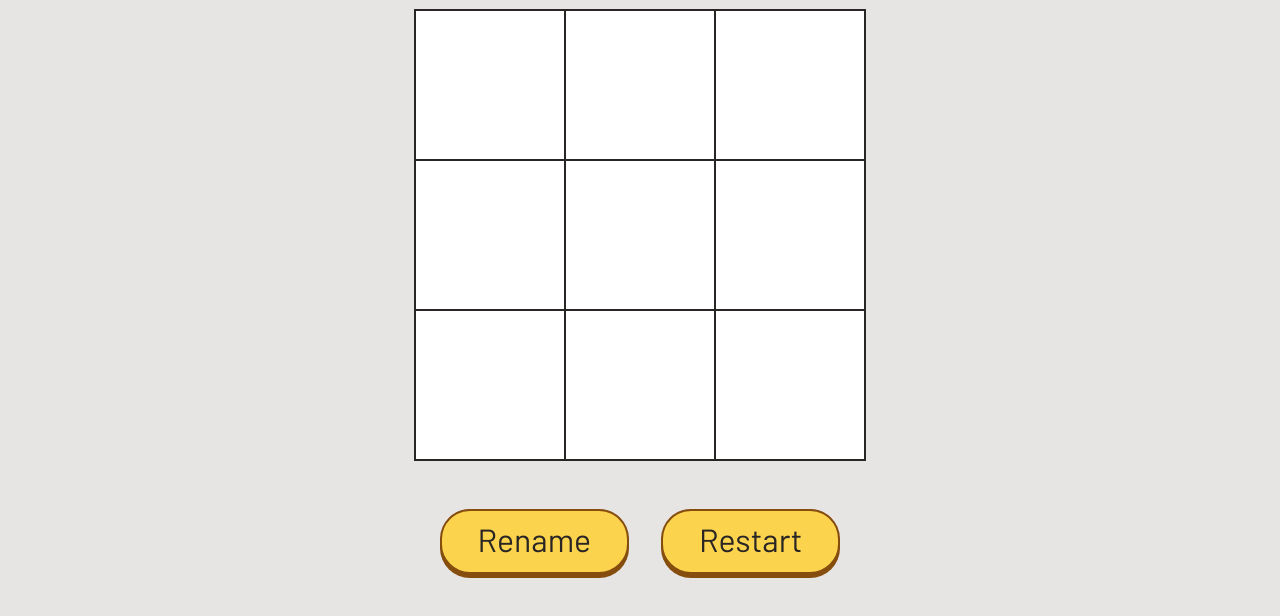
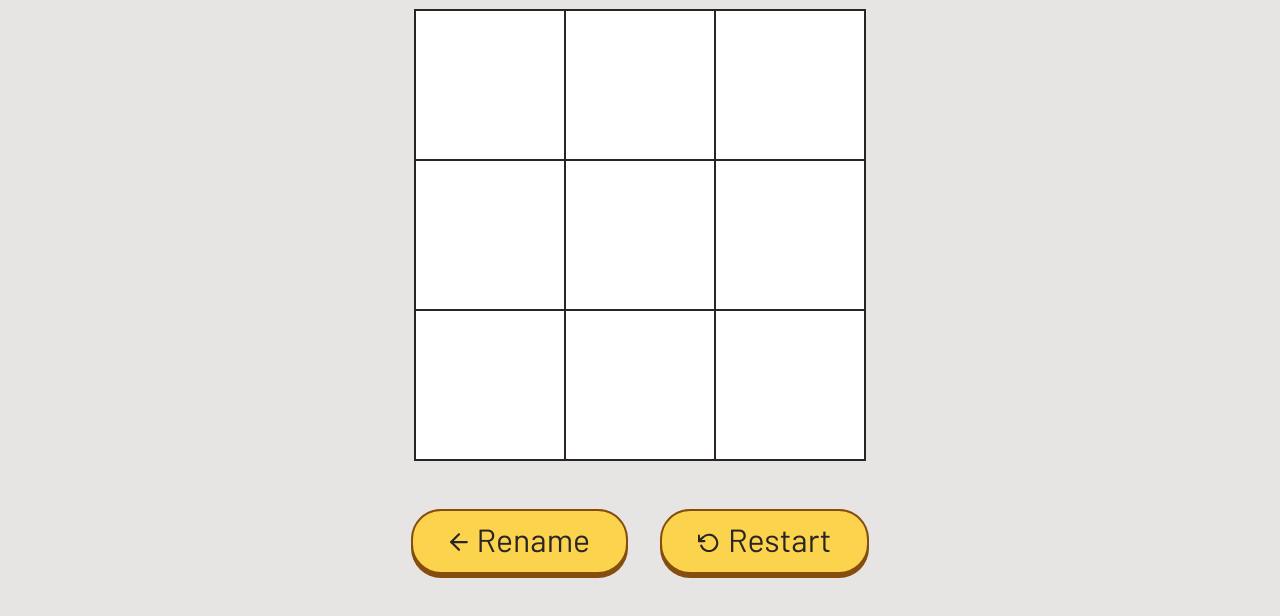
Before and after one commit to davidagredano/tic-tac-toe, a plain HTML site: page index.html in a window 1280 px wide. Both pictures are taken after typing "Sample", "Sample" into the empty fields and a click on the button "Play". Shown: the part 250-866 px from the top of the page. Drawn offline with Linux system fonts and the light colour scheme.

Commit message:
Add icons to the buttons

```diff
--- a/index.html
+++ b/index.html
@@ -33,7 +33,11 @@
             <input class="input" id="player-o-name" placeholder="Enter name" />
           </div>
         </div>
-        <button class="btn" id="play" type="submit">Play</button>
+        <button class="btn" id="play" type="submit">
+          <img class="btn-icon" src="icons/play.svg" alt="play-icon" />
+            <span>Play</span>
+
+        </button>
       </form>
 
       <!-- Game -->
@@ -51,8 +55,14 @@
           <button class="cell" data-index="8"></button>
         </div>
         <div class="btn-group">
-          <button class="btn" id="back" type="button">Rename</button>
-          <button class="btn" id="restart" type="button">Restart</button>
+          <button class="btn" id="back" type="button">
+            <img class="btn-icon" src="icons/back.svg" alt="back-icon" />
+            <span>Rename</span>
+          </button>
+          <button class="btn" id="restart" type="button">
+            <img class="btn-icon" src="icons/reset.svg" alt="reset-icon" />
+            <span>Restart</span>
+          </button>
         </div>
       </div>
     </main>
--- a/style.css
+++ b/style.css
@@ -116,7 +116,8 @@
 .btn {
   display: flex;
   justify-content: center;
-  align-items: center;
+  align-items: end;
+  gap: 8px;
   margin-top: 48px;
   padding: clamp(12px, 2.5vw, 16px) clamp(28px, 4vw, 36px)
     clamp(16px, 3vw, 20px);
```
Also changed, not shown: icons/back.svg (added), icons/play.svg (added), icons/reset.svg (added).
